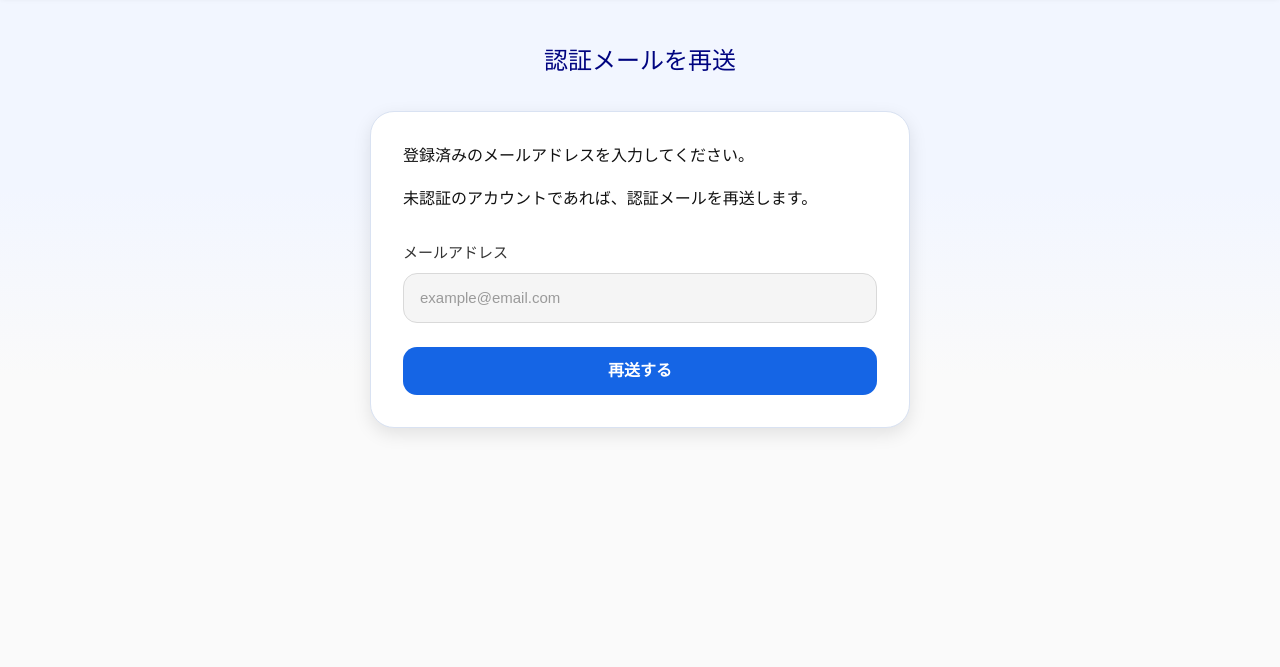
After one commit to naoki-atjp/books-review-app, a Django app: page /users/email-verification/resend/ in a window 1280 px wide. The commit adds this page. Shown: the part 133-800 px from the top of the page. Run offline with Django 4.2, Linux system fonts and the light colour scheme; style sheets or scripts are compiled from the project's sources; some libraries are stand-ins or nearby versions.

Commit message:
認証URL再送動線

```diff
--- a/src/sample/templates/registration/login.html
+++ b/src/sample/templates/registration/login.html
@@ -52,6 +52,11 @@
         <a href="{% url 'users:password_reset' %}" class="text-[13px] font-medium text-[#1565E5] hover:underline">
           パスワードを忘れた場合
         </a>
+        {% if show_resend_verification_link %}
+        <a href="{% url 'users:resend_verification_email' %}" class="mt-2 block text-[13px] font-medium text-[#1565E5] hover:underline">
+          認証メールが届いていない場合はこちら
+        </a>
+        {% endif %}
       </div>
 
       <button type="submit"
--- /dev/null
+++ b/src/sample/templates/registration/resend_verification_email.html
@@ -0,0 +1,42 @@
+{% extends "base.html" %}
+{% load static %}
+{% block page_content %}
+<div class="wrapper max-w-[540px] pt-12 pb-16">
+  <div class="mb-8 text-center">
+    <h1 class="text-[24px] font-medium text-[#000480]">認証メールを再送</h1>
+  </div>
+
+  <form method="post">
+    {% csrf_token %}
+    <div class="rounded-[24px] border border-[#D9E2F2] bg-white px-6 py-7 shadow-[0_6px_18px_rgba(0,0,0,0.1)] md:px-8 md:py-8">
+      {% if form.non_field_errors %}
+      <div class="mb-4 rounded-[14px] border border-[#F2C6C6] bg-[#FFF1F1] px-4 py-3 text-[14px] text-[#C62828]">
+        {% for error in form.non_field_errors %}
+        <p>{{ error }}</p>
+        {% endfor %}
+      </div>
+      {% endif %}
+
+      <div class="mb-8 text-[16px] leading-[1.45] text-[#111111]">
+        <p>登録済みのメールアドレスを入力してください。</p>
+        <p class="mt-5">未認証のアカウントであれば、認証メールを再送します。</p>
+      </div>
+
+      <div class="mb-6">
+        <label for="{{ form.email.id_for_label }}" class="mb-2 block text-[15px] font-medium text-[#333333]">
+          メールアドレス
+        </label>
+        {{ form.email }}
+        {% for error in form.email.errors %}
+        <p class="mt-2 text-[13px] text-[#C62828]">{{ error }}</p>
+        {% endfor %}
+      </div>
+
+      <button type="submit"
+        class="flex w-full items-center justify-center rounded-[14px] bg-[#1565E5] px-5 py-3 text-[16px] font-bold text-white transition hover:opacity-90">
+        再送する
+      </button>
+    </div>
+  </form>
+</div>
+{% endblock %}
--- a/src/sample/users/forms.py
+++ b/src/sample/users/forms.py
@@ -89,6 +89,12 @@ class EmailAuthenticationForm(AuthenticationForm):
                 self.error_messages["unverified_email"],
                 code="unverified_email",
             )
+
+    def has_unverified_email_error(self):
+        return any(
+            error.code == "unverified_email"
+            for error in self.errors.as_data().get("__all__", [])
+        )
 
 
 class UserEditForm(forms.Form):
@@ -252,3 +258,21 @@ class SignupForm(forms.Form):
                 self.add_error("password1", exc)
 
         return cleaned
+
+
+class ResendVerificationEmailForm(forms.Form):
+    email = forms.EmailField(
+        required=True,
+        label="メールアドレス",
+        widget=forms.EmailInput(
+            attrs={
+                "class": "w-full rounded-[14px] border border-[#D9D9D9] bg-[#F5F5F5] px-4 py-3 text-[15px] text-[#333333] placeholder:text-[#9A9A9A] outline-none transition focus:border-[#1565E5] focus:bg-white",
+                "placeholder": "example@email.com",
+                "autocomplete": "email",
+            }
+        ),
+        error_messages={
+            "required": "メールアドレスを入力してください。",
+            "invalid": "正しいメールアドレス形式で入力してください。",
+        },
+    )
--- a/src/sample/users/urls.py
+++ b/src/sample/users/urls.py
@@ -7,6 +7,8 @@ urlpatterns = [
     path("logout/", views.logout_view, name="logout"),
     path("signup/", views.signup_view, name="signup"),
     path("signup/verification-sent/", views.signup_verification_sent_view, name="signup_verification_sent"),
+    path("email-verification/resend/", views.resend_verification_email_view, name="resend_verification_email"),
+    path("email-verification/resend/done/", views.resend_verification_email_done_view, name="resend_verification_email_done"),
     path("verify-email/<uidb64>/<token>/", views.verify_email_view, name="verify_email"),
     path("password-reset/", views.PasswordResetRequestView.as_view(), name="password_reset"),
     path("password-reset/done/", views.PasswordResetDonePageView.as_view(), name="password_reset_done"),
--- a/src/sample/users/views.py
+++ b/src/sample/users/views.py
@@ -23,7 +23,7 @@ from django.shortcuts import redirect, render
 from django.utils.encoding import force_bytes, force_str
 from django.utils.http import url_has_allowed_host_and_scheme, urlsafe_base64_decode, urlsafe_base64_encode
 
-from users.forms import EmailAuthenticationForm, SignupForm, UserEditForm
+from users.forms import EmailAuthenticationForm, ResendVerificationEmailForm, SignupForm, UserEditForm
 from users.services.mypage_context_service import build_mypage_context
 from users.services.user_dummy_service import load_user_dummy
 
@@ -93,6 +93,7 @@ def login_view(request):
 
     next_url = request.GET.get("next") or request.POST.get("next") or ""
     form = EmailAuthenticationForm(request=request, data=request.POST or None)
+    show_resend_verification_link = False
 
     if request.method == "POST":
         if form.is_valid():
@@ -108,6 +109,7 @@ def login_view(request):
 
             return redirect(settings.LOGIN_REDIRECT_URL)
 
+        show_resend_verification_link = form.has_unverified_email_error()
         for err in form.non_field_errors():
             messages.error(request, err)
 
@@ -117,6 +119,7 @@ def login_view(request):
         {
             "form": form,
             "next_url": next_url,
+            "show_resend_verification_link": show_resend_verification_link,
         },
     )
 
@@ -157,6 +160,34 @@ def signup_verification_sent_view(request):
         return redirect("home")
 
     return render(request, "registration/signup_verification_sent.html")
+
+
+@never_cache
+def resend_verification_email_view(request):
+    if request.user.is_authenticated:
+        return redirect("home")
+
+    form = ResendVerificationEmailForm(request.POST or None)
+
+    if request.method == "POST" and form.is_valid():
+        user = User.objects.filter(email__iexact=form.cleaned_data["email"]).first()
+        if user and not user.is_email_verified:
+            _send_signup_verification_email(request, user)
+        return redirect("users:resend_verification_email_done")
+
+    return render(
+        request,
+        "registration/resend_verification_email.html",
+        {"form": form},
+    )
+
+
+@never_cache
+def resend_verification_email_done_view(request):
+    if request.user.is_authenticated:
+        return redirect("home")
+
+    return render(request, "registration/resend_verification_email_done.html")
 
 
 @never_cache
```
Also changed, not shown: src/sample/templates/registration/resend_verification_email_done.html (added, +21 -0 lines).
